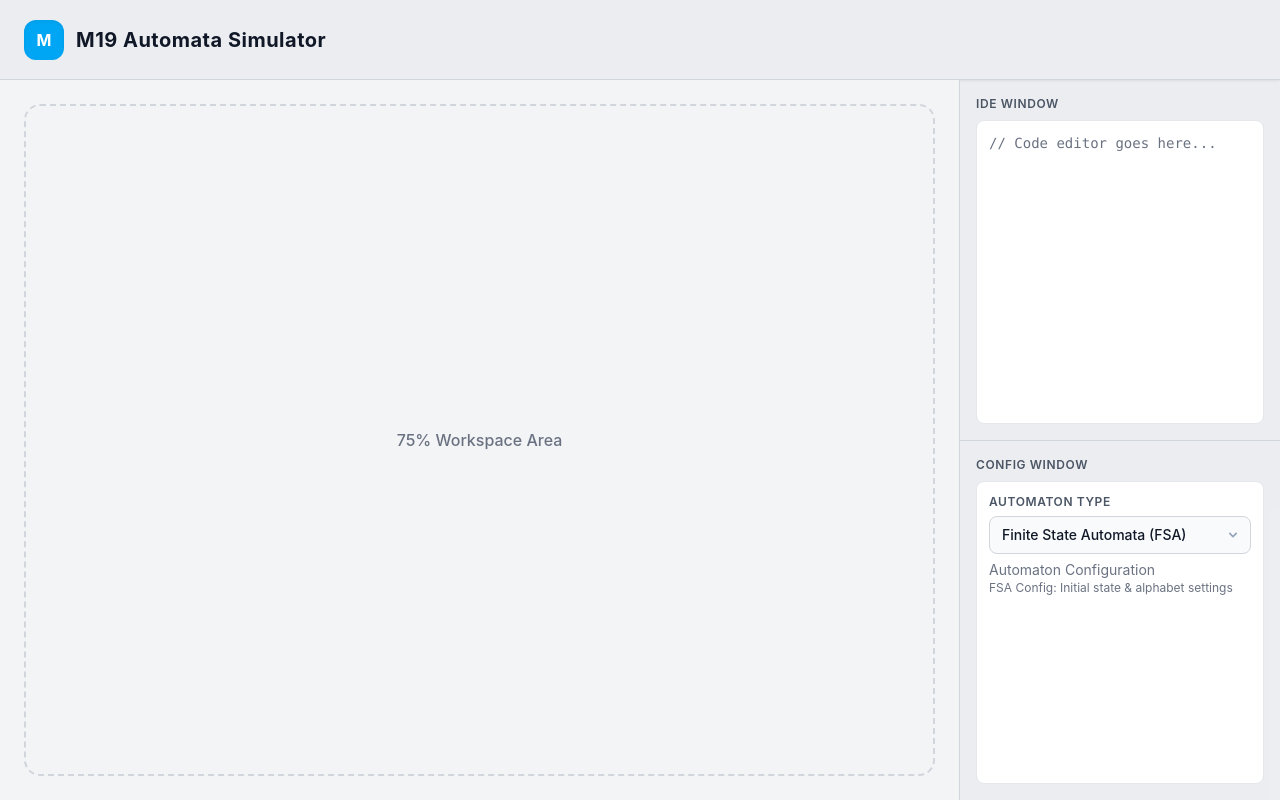
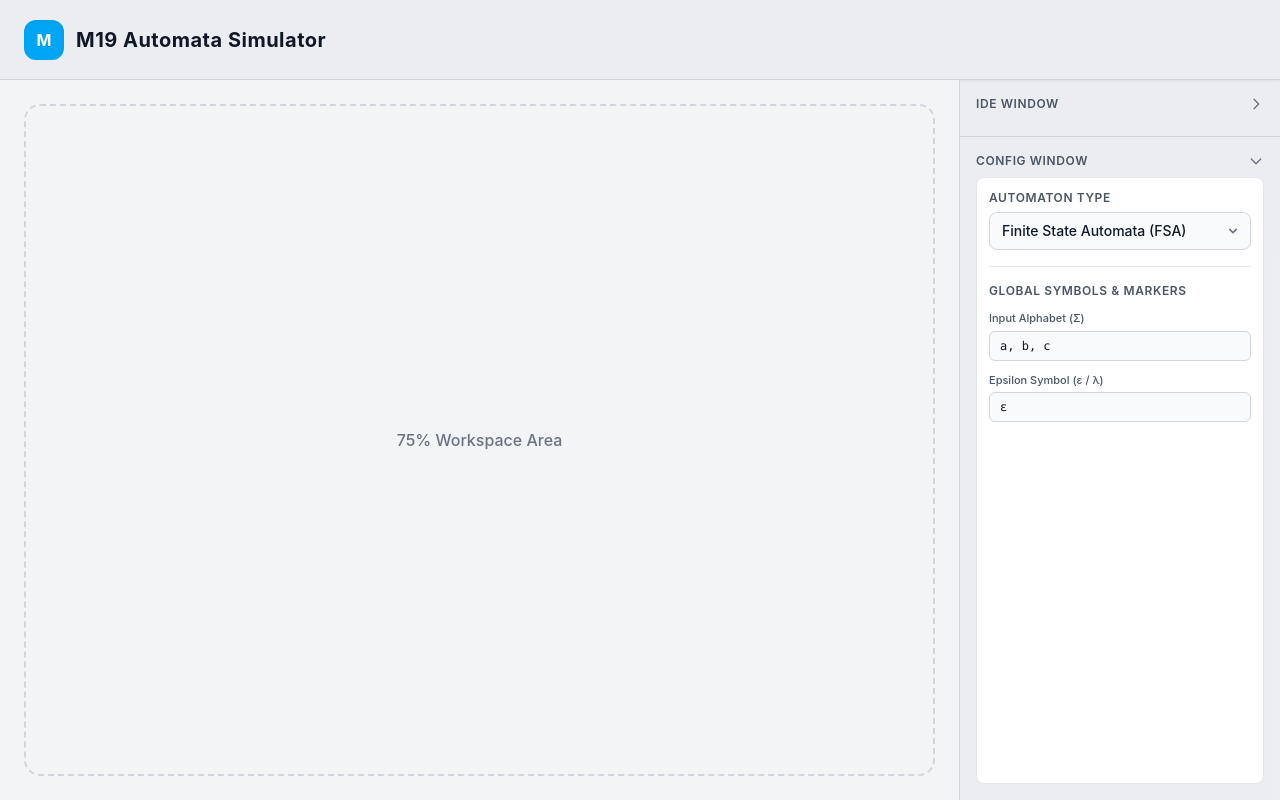
Before and after one commit to Nejmeddine-Mek/M19-Automata-Engine, a React (Vite) app: page / in a window 1280 px wide. Built offline with nearby package versions, Linux system fonts and the light colour scheme.

Commit message:
ide and config sections showing and hiding

```diff
--- a/src/App.tsx
+++ b/src/App.tsx
@@ -1,3 +1,4 @@
+import { useState } from "react";
 import Config from "./components/Config";
 import Header from "./components/Header";
 
@@ -34,6 +35,8 @@ export const THEME = {
 export type ThemeType = typeof THEME;
 
 export default function App() {
+  const [showConfigWindow, SetShowConfigWindow] = useState(true)
+  const [showIde, setShowIde] = useState(false)
   return (
     <div className={`flex flex-col h-screen w-screen overflow-hidden ${THEME.bgApp} text-slate-100 ${THEME.fontSans}`}>
       <Header theme={THEME}/>
@@ -49,23 +52,69 @@ export default function App() {
         {/* Sidebar */}
         <section className={`w-[25%] h-full ${THEME.bgSidebar} flex flex-col`}>
           {/* IDE Window */}
-          <div className={`flex-1 ${THEME.border} border-b p-4 flex flex-col`}>
-            <h2 className={`text-xs font-semibold uppercase tracking-wider ${THEME.textTitle} mb-2`}>
+          <div className={`${showIde ? "flex-1" : "flex-none"} ${THEME.border} border-b p-4 flex flex-col transition-all duration-200 min-h-0`}>
+            {/* Header / Toggle Button */}
+            <button
+              onClick={() => setShowIde(!showIde)}
+              className="flex items-center justify-between w-full mb-2 group cursor-pointer border-none bg-transparent p-0 text-left outline-none"
+            >
+              <h2 className={`text-xs font-semibold uppercase tracking-wider ${THEME.textTitle} group-hover:text-gray-900 transition-colors`}>
                 IDE Window
               </h2>
-            <div className={`flex-1 ${THEME.bgPanelInner} rounded-lg p-3 text-sm ${THEME.fontMono} ${THEME.textMuted} ${THEME.borderSubtle} border`}>
+
+              {/* Chevron Arrow */}
+              <svg
+                className={`w-4 h-4 ${THEME.textMuted} transform transition-transform duration-200 ${
+                  showIde ? "rotate-0" : "-rotate-90"
+                }`}
+                fill="none"
+                viewBox="0 0 24 24"
+                stroke="currentColor"
+                strokeWidth={2}
+              >
+                <path strokeLinecap="round" strokeLinejoin="round" d="M19 9l-7 7-7-7" />
+              </svg>
+            </button>
+
+            {/* Collapsable Content */}
+            {showIde && (
+              <div className={`flex-1 ${THEME.bgPanelInner} rounded-lg p-3 text-sm ${THEME.fontMono} ${THEME.textMuted} ${THEME.borderSubtle} border overflow-y-auto`}>
                 // Code editor goes here...
               </div>
+            )}
           </div>
 
           {/* Config Window */}
-          <div className="flex-1 p-4 flex flex-col">
-            <h2 className={`text-xs font-semibold uppercase tracking-wider ${THEME.textTitle} mb-2`}>
+          <div className={`${showConfigWindow ? "flex-1" : "flex-none"} p-4 flex flex-col transition-all duration-200 min-h-0`}>
+            {/* Header / Toggle Button */}
+            <button
+              onClick={() => SetShowConfigWindow(!showConfigWindow)}
+              className="flex items-center justify-between w-full mb-2 group cursor-pointer border-none bg-transparent p-0 text-left outline-none"
+            >
+              <h2 className={`text-xs font-semibold uppercase tracking-wider ${THEME.textTitle} group-hover:text-gray-900 transition-colors`}>
                 Config Window
               </h2>
+
+              {/* Chevron Arrow */}
+              <svg
+                className={`w-4 h-4 ${THEME.textMuted} transform transition-transform duration-200 ${
+                  showConfigWindow ? "rotate-0" : "-rotate-90"
+                }`}
+                fill="none"
+                viewBox="0 0 24 24"
+                stroke="currentColor"
+                strokeWidth={2}
+              >
+                <path strokeLinecap="round" strokeLinejoin="round" d="M19 9l-7 7-7-7" />
+              </svg>
+            </button>
+
+            {/* Collapsable Content */}
+            {showConfigWindow && (
               <div className={`flex-1 ${THEME.bgPanelInner} rounded-lg p-3 text-sm ${THEME.textMuted} ${THEME.borderSubtle} border overflow-y-auto`}>
                 <Config theme={THEME} />
               </div>
+            )}
           </div>
         </section>
       </main>
--- a/src/components/Config.tsx
+++ b/src/components/Config.tsx
@@ -1,4 +1,4 @@
-import { useState } from 'react';
+import React, { useState } from 'react';
 import type { ThemeType } from '../App';
 
 export type AutomatonType = 'TM' | 'LBA' | 'PDA' | 'FSA';
@@ -10,8 +10,108 @@ interface ConfigProps {
 export default function Config({ theme }: ConfigProps) {
   const [selectedType, setSelectedType] = useState<AutomatonType>('FSA');
 
+  // Shared Engine Config
+  const [alphabet, setAlphabet] = useState('a, b, c');
+  const [epsilonSymbol, setEpsilonSymbol] = useState('ε');
+
+  // PDA Specific
+  const [stackInitialSymbol, setStackInitialSymbol] = useState('Z0');
+  const [stackAlphabet, setStackAlphabet] = useState('0, 1, Z0');
+
+  // LBA Specific
+  const [leftBoundSymbol, setLeftBoundSymbol] = useState('<');
+  const [rightBoundSymbol, setRightBoundSymbol] = useState('>');
+
+  // TM Specific
+  const [blankSymbol, setBlankSymbol] = useState('⊔');
+
+  const renderTypeSpecificFields = () => {
+    switch (selectedType) {
+      case 'FSA':
+        return null; // FSA only needs basic Alphabet & Epsilon
+
+      case 'PDA':
+        return (
+          <>
+            <div className="flex flex-col gap-1">
+              <label className={`text-[11px] font-medium ${theme.textTitle}`}>
+                Initial Stack Symbol (Z₀)
+              </label>
+              <input
+                type="text"
+                value={stackInitialSymbol}
+                onChange={(e) => setStackInitialSymbol(e.target.value)}
+                className={`px-2.5 py-1.5 ${theme.bgInput} ${theme.border} ${theme.textInput} border rounded-md text-xs font-mono outline-none ${theme.focusRing}`}
+              />
+            </div>
+
+            <div className="flex flex-col gap-1">
+              <label className={`text-[11px] font-medium ${theme.textTitle}`}>
+                Stack Alphabet (Γ)
+              </label>
+              <input
+                type="text"
+                value={stackAlphabet}
+                onChange={(e) => setStackAlphabet(e.target.value)}
+                className={`px-2.5 py-1.5 ${theme.bgInput} ${theme.border} ${theme.textInput} border rounded-md text-xs font-mono outline-none ${theme.focusRing}`}
+              />
+            </div>
+          </>
+        );
+
+      case 'LBA':
+        return (
+          <div className="grid grid-cols-2 gap-2">
+            <div className="flex flex-col gap-1">
+              <label className={`text-[11px] font-medium ${theme.textTitle}`}>
+                Left Marker (⊏)
+              </label>
+              <input
+                type="text"
+                value={leftBoundSymbol}
+                onChange={(e) => setLeftBoundSymbol(e.target.value)}
+                className={`px-2.5 py-1.5 ${theme.bgInput} ${theme.border} ${theme.textInput} border rounded-md text-xs font-mono outline-none ${theme.focusRing}`}
+              />
+            </div>
+
+            <div className="flex flex-col gap-1">
+              <label className={`text-[11px] font-medium ${theme.textTitle}`}>
+                Right Marker (⊐)
+              </label>
+              <input
+                type="text"
+                value={rightBoundSymbol}
+                onChange={(e) => setRightBoundSymbol(e.target.value)}
+                className={`px-2.5 py-1.5 ${theme.bgInput} ${theme.border} ${theme.textInput} border rounded-md text-xs font-mono outline-none ${theme.focusRing}`}
+              />
+            </div>
+          </div>
+        );
+
+      case 'TM':
+        return (
+          <div className="flex flex-col gap-1">
+            <label className={`text-[11px] font-medium ${theme.textTitle}`}>
+              Blank Symbol (B)
+            </label>
+            <input
+              type="text"
+              value={blankSymbol}
+              onChange={(e) => setBlankSymbol(e.target.value)}
+              className={`px-2.5 py-1.5 ${theme.bgInput} ${theme.border} ${theme.textInput} border rounded-md text-xs font-mono outline-none ${theme.focusRing}`}
+            />
+          </div>
+        );
+
+      default:
+        return null;
+    }
+  };
+
   return (
-    <div className="flex flex-col gap-3 w-full">
+    <div className="flex flex-col gap-4 w-full">
+
+      {/* Automaton Type Selector */}
       <div className="flex flex-col gap-1.5">
         <label className={`text-xs font-semibold uppercase tracking-wider ${theme.textTitle}`}>
           Automaton Type
@@ -29,36 +129,51 @@ export default function Config({ theme }: ConfigProps) {
             <option value="TM" className={`${theme.bgInput} ${theme.border} ${theme.textInput}`}>Turing Machine (TM)</option>
           </select>
 
-          <div className="pointer-events-none absolute inset-y-0 right-0 flex items-center px-2.5 text-slate-400">
+          <div className="pointer-events-none absolute inset-y-0 right-0 flex items-center px-2.5 text-gray-500">
             <svg className="w-4 h-4 fill-current" viewBox="0 0 20 20">
               <path d="M5.293 7.293a1 1 0 011.414 0L10 10.586l3.293-3.293a1 1 0 111.414 1.414l-4 4a1 1 0 01-1.414 0l-4-4a1 1 0 010-1.414z" />
             </svg>
           </div>
         </div>
-        <div>
-            <h4>Automaton Configuration</h4>
-            {(
-                () => {
-                    switch (selectedType) {
-                        case 'FSA':
-                            return <p className="text-xs">FSA Config: Initial state & alphabet settings</p>;
+      </div>
 
-                        case 'PDA':
-                            return <p className="text-xs">PDA Config: Stack alphabet & initial symbol</p>;
+      <hr className={theme.borderSubtle} />
 
-                        case 'LBA':
-                            return <p className="text-xs">LBA Config: Tape boundary limits & alphabet</p>;
+      {/* Engine Parameters */}
+      <div className="flex flex-col gap-3">
+        <h4 className={`text-xs font-semibold uppercase tracking-wider ${theme.textTitle}`}>
+          Global Symbols & Markers
+        </h4>
 
-                        case 'TM':
-                            return <p className="text-xs">TM Config: Blank symbol & multi-tape controls</p>;
+        {/* Input Tape Alphabet (Sigma) */}
+        <div className="flex flex-col gap-1">
+          <label className={`text-[11px] font-medium ${theme.textTitle}`}>
+            Input Alphabet (Σ)
+          </label>
+          <input
+            type="text"
+            value={alphabet}
+            onChange={(e) => setAlphabet(e.target.value)}
+            placeholder="e.g. a, b, c"
+            className={`px-2.5 py-1.5 ${theme.bgInput} ${theme.border} ${theme.textInput} border rounded-md text-xs font-mono outline-none ${theme.focusRing}`}
+          />
+        </div>
 
-                        default:
-                            return null;
-                            }
-                }
-            )()}
-          </div>
+        {/* Epsilon Notation */}
+        <div className="flex flex-col gap-1">
+          <label className={`text-[11px] font-medium ${theme.textTitle}`}>
+            Epsilon Symbol (ε / λ)
+          </label>
+          <input
+            type="text"
+            value={epsilonSymbol}
+            onChange={(e) => setEpsilonSymbol(e.target.value)}
+            className={`px-2.5 py-1.5 ${theme.bgInput} ${theme.border} ${theme.textInput} border rounded-md text-xs font-mono outline-none ${theme.focusRing}`}
+          />
+        </div>
 
+        {/* Specialized Fields per Automaton */}
+        {renderTypeSpecificFields()}
       </div>
     </div>
   );
```
Lines whose indentation alone changed are shown as unchanged.
